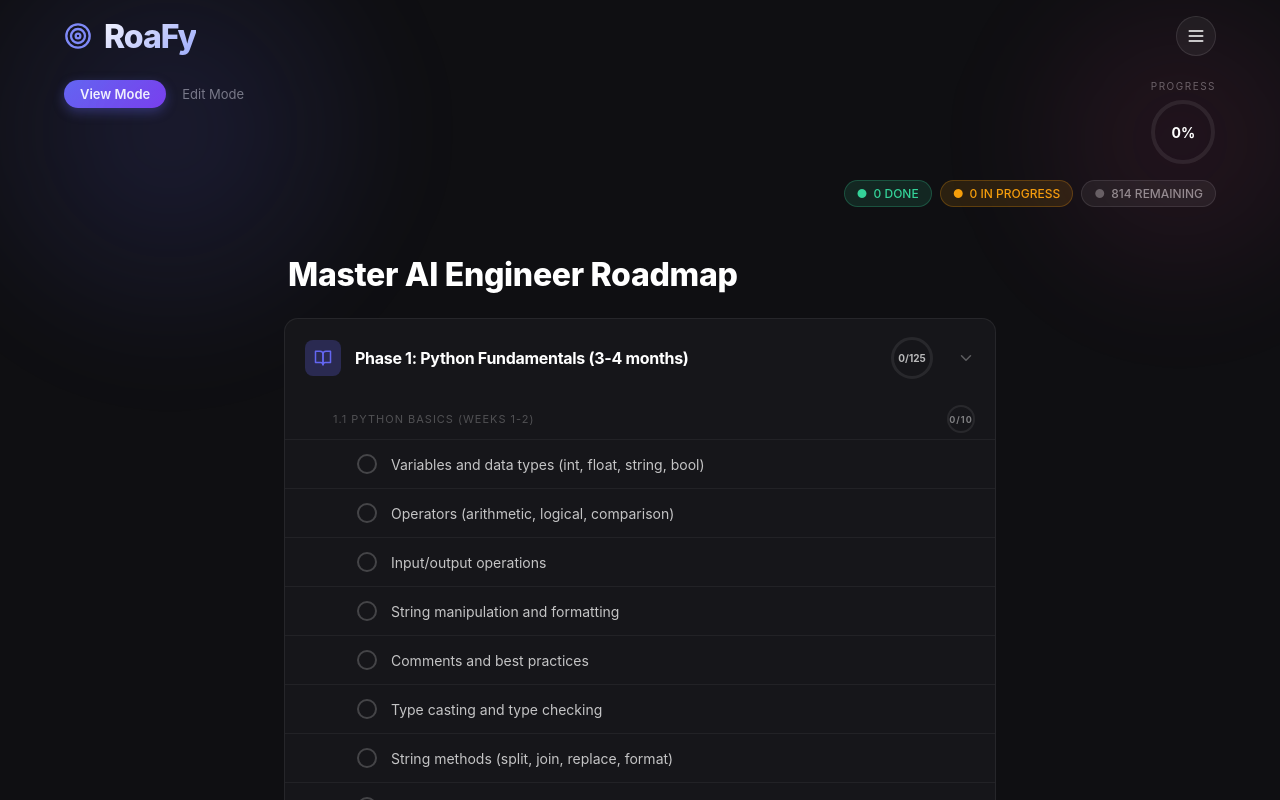
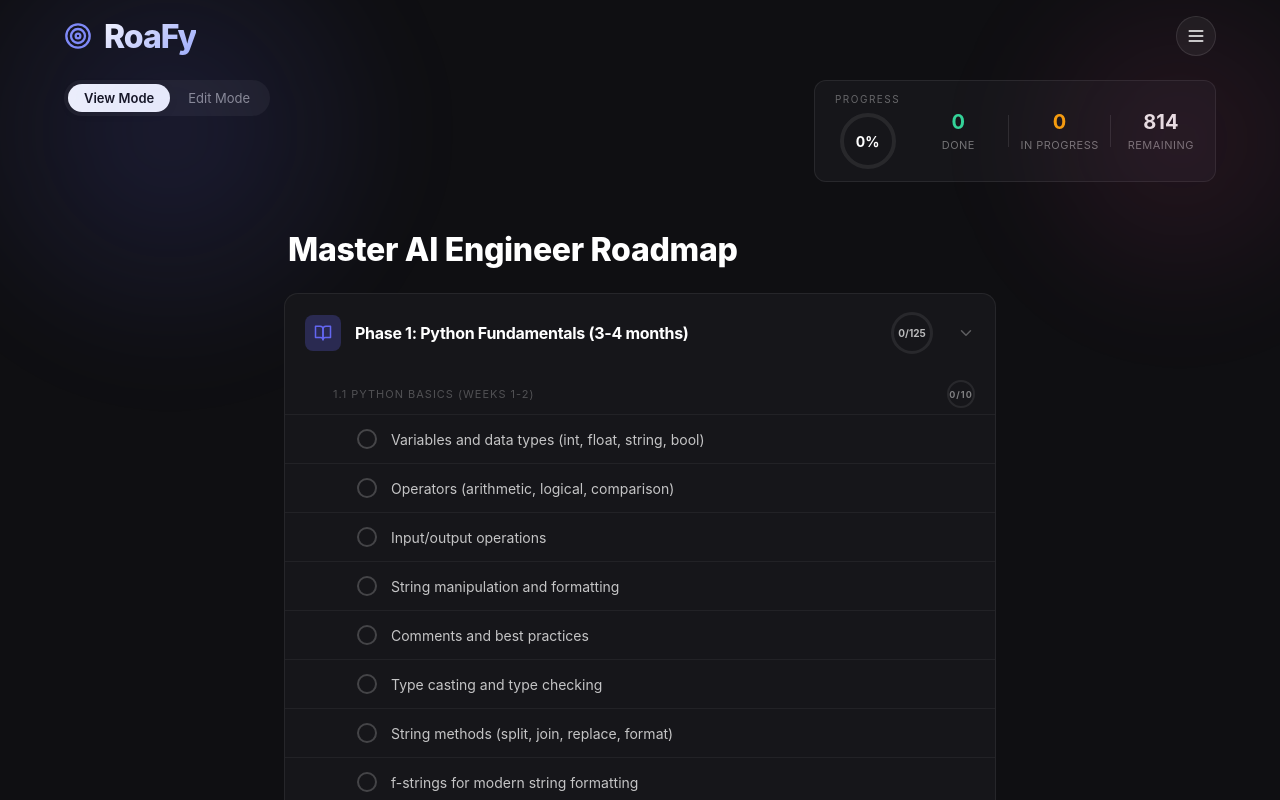
Before and after one commit to mushfiq-faiyaz/RoaFy, a React (Vite) app: page / in a window 1280 px wide. Shown: the top 800 px of the page. Built offline with nearby package versions, Linux system fonts and the light colour scheme.

Commit message:
roafy button updates

```diff
--- a/dev-dist/sw.js
+++ b/dev-dist/sw.js
@@ -82,7 +82,7 @@ define(['./workbox-5a5d9309'], (function (workbox) { 'use strict';
     "revision": "3ca0b8505b4bec776b69afdba2768812"
   }, {
     "url": "index.html",
-    "revision": "0.si2foldbpq8"
+    "revision": "0.0qut9j1d4r8"
   }], {});
   workbox.cleanupOutdatedCaches();
   workbox.registerRoute(new workbox.NavigationRoute(workbox.createHandlerBoundToURL("index.html"), {
--- a/src/App.css
+++ b/src/App.css
@@ -2,6 +2,8 @@
   display: flex;
   flex-direction: column;
   min-height: 100vh;
+  overflow-x: hidden;
+  max-width: 100vw;
 }
 
 .main-content {
--- a/src/components/Header.css
+++ b/src/components/Header.css
@@ -76,75 +76,85 @@
   transform: translateY(-1px);
 }
 
-.stats-row {
+.header-stats-card {
   display: flex;
-  gap: 8px;
-  margin-top: 16px;
-  flex-wrap: wrap;
-  justify-content: flex-end;
+  align-items: center;
+  background: #16161a;
+  border: 1px solid rgba(255, 255, 255, 0.08);
+  border-radius: 12px;
+  padding: 12px 20px;
+  gap: 24px;
 }
 
-.stat-pill {
-  border-radius: 20px;
-  padding: 5px 12px;
-  font-size: 12px;
-  font-weight: 500;
-  display: inline-flex;
+.stats-columns {
+  display: flex;
   align-items: center;
-  gap: 6px;
+  gap: 16px;
+  flex: 1;
 }
 
-.stat-done {
-  background: rgba(52, 211, 153, 0.12);
-  border: 1px solid rgba(52, 211, 153, 0.25);
-  color: #34d399;
+.stat-col {
+  display: flex;
+  flex-direction: column;
+  align-items: center;
+  flex: 1;
+  min-width: 60px;
 }
 
-.stat-done .dot {
-  color: #34d399;
+.stat-num {
+  font-size: 20px;
+  font-weight: 700;
+  line-height: 1.2;
 }
 
-.stat-in-progress {
-  background: rgba(245, 158, 11, 0.12);
-  border: 1px solid rgba(245, 158, 11, 0.25);
-  color: #f59e0b;
+.stat-done-num { color: #34d399; }
+.stat-in-progress-num { color: #f59e0b; }
+.stat-remaining-num { color: rgba(255, 255, 255, 0.9); }
+
+.stat-text {
+  font-size: 11px;
+  color: rgba(255, 255, 255, 0.4);
+  text-transform: uppercase;
+  letter-spacing: 0.5px;
+  margin-top: 4px;
+  white-space: nowrap;
 }
 
-.stat-in-progress .dot {
-  color: #f59e0b;
-}
-
-.stat-remaining {
-  background: rgba(255, 255, 255, 0.06);
-  border: 1px solid rgba(255, 255, 255, 0.1);
-  color: rgba(255, 255, 255, 0.5);
-}
-
-.stat-remaining .dot {
-  color: rgba(255, 255, 255, 0.3);
+.stat-divider {
+  width: 1px;
+  height: 32px;
+  background: rgba(255, 255, 255, 0.1);
 }
 
 .mode-tabs {
   display: flex;
-  gap: 4px;
+  background: rgba(255, 255, 255, 0.05);
+  border-radius: 24px;
+  padding: 4px;
+  gap: 2px;
 }
 
 .mode-tab {
-  background: none;
+  background: transparent;
   border: none;
-  color: rgba(255, 255, 255, 0.45);
+  color: rgba(255, 255, 255, 0.5);
   font-size: 13px;
   cursor: pointer;
-  padding: 6px 12px;
+  padding: 6px 16px;
   border-radius: 20px;
+  transition: all 150ms ease;
+}
+
+.mode-tab:hover {
+  color: rgba(255, 255, 255, 0.8);
+  transform: scale(1.02);
 }
 
 .mode-tab.active {
-  background: linear-gradient(135deg, #6366f1, #7c3aed);
-  color: white;
-  font-size: 13px;
+  background: #f8fafc;
+  color: #0f0f12;
   font-weight: 600;
-  box-shadow: 0 4px 12px rgba(99, 102, 241, 0.35);
+  box-shadow: 0 2px 8px rgba(0, 0, 0, 0.1);
   padding: 6px 16px;
 }
 
@@ -154,11 +164,7 @@
   align-items: center;
 }
 
-.header-stats-wrapper {
-  display: flex;
-  flex-direction: column;
-  align-items: flex-end;
-}
+
 
 .progress-label {
   font-size: 10px;
@@ -265,23 +271,15 @@
     width: 100%;
   }
 
-  .header-stats-wrapper {
-    display: flex;
-    flex-direction: row;
-    align-items: center;
+  .header-stats-card {
+    flex-direction: column;
     width: 100%;
+    padding: 16px;
+    gap: 16px;
   }
 
-  .progress-container {
-    flex-shrink: 0;
-  }
-
-  .stats-row {
-    flex: 1;
-    flex-direction: column;
-    align-items: flex-end;
-    justify-content: center;
-    margin-top: 0;
-    padding-left: 1rem;
+  .stats-columns {
+    width: 100%;
+    justify-content: space-between;
   }
 }
--- a/src/components/Header.jsx
+++ b/src/components/Header.jsx
@@ -150,21 +150,26 @@ const Header = ({ roadmap, progress, onManualSave, onEdit, isEditing, roadmapsLi
           </div>
 
           <div className="header-right">
-            <div className="header-stats-wrapper">
+            <div className="header-stats-card">
               <div className="progress-container">
                 <div className="progress-label">PROGRESS</div>
-                <ProgressRing percentage={percentage} size={64} strokeWidth={4} />
+                <ProgressRing percentage={percentage} size={56} strokeWidth={4} />
               </div>
 
-              <div className="stats-row">
-                <div className="stat-pill stat-done">
-                  <span className="dot">●</span> {doneItems} DONE
+              <div className="stats-columns">
+                <div className="stat-col">
+                  <div className="stat-num stat-done-num">{doneItems}</div>
+                  <div className="stat-text">Done</div>
                 </div>
-                <div className="stat-pill stat-in-progress">
-                  <span className="dot">●</span> {inProgressItems} IN PROGRESS
+                <div className="stat-divider"></div>
+                <div className="stat-col">
+                  <div className="stat-num stat-in-progress-num">{inProgressItems}</div>
+                  <div className="stat-text">In Progress</div>
                 </div>
-                <div className="stat-pill stat-remaining">
-                  <span className="dot">●</span> {remainingItems} REMAINING
+                <div className="stat-divider"></div>
+                <div className="stat-col">
+                  <div className="stat-num stat-remaining-num">{remainingItems}</div>
+                  <div className="stat-text">Remaining</div>
                 </div>
               </div>
             </div>
--- a/src/components/Tree.css
+++ b/src/components/Tree.css
@@ -9,7 +9,7 @@
 }
 
 .tree-root-title {
-  font-size: 32px;
+  font-size: clamp(1.2rem, 5vw, 2rem);
   font-weight: 800;
   color: #ffffff;
   letter-spacing: -1px;
--- a/src/index.css
+++ b/src/index.css
@@ -35,11 +35,13 @@
   --radius-xl: 24px;
 }
 
-body {
+html, body {
   background: #0f0f12;
   font-family: -apple-system, BlinkMacSystemFont, "SF Pro Display", sans-serif;
   color: #f0f0f0;
   margin: 0;
+  overflow-x: hidden;
+  max-width: 100vw;
 }
 
 .bg-orb-1 {
@@ -65,6 +67,8 @@ h1, h2, h3, h4, h5, h6, .mb-title-input, .tree-root-title {
   display: flex;
   flex-direction: column;
   min-height: 100vh;
+  overflow-x: hidden;
+  max-width: 100vw;
 }
 
 /* Animations */
```
Also changed, not shown: src/components/ManualBuilder.css (+170 -128 lines), src/components/ManualBuilder.jsx (+40 -14 lines).
